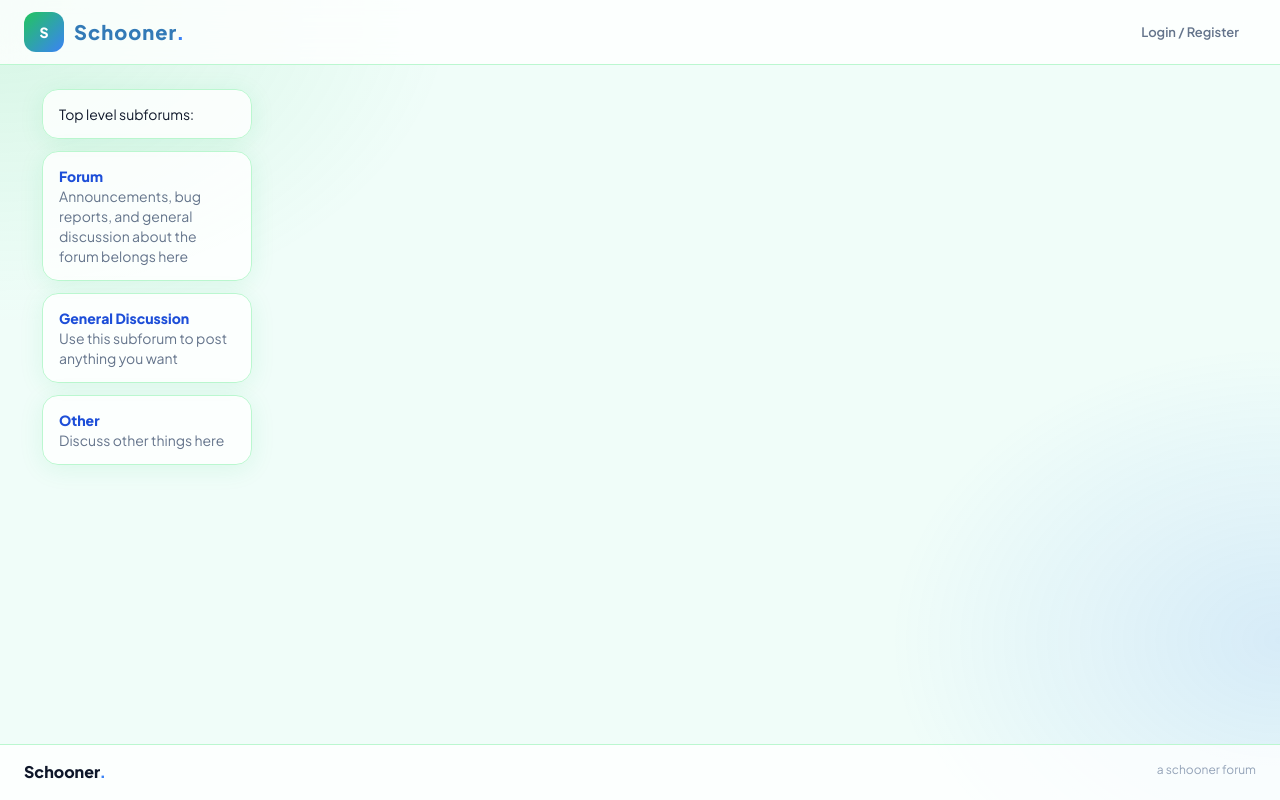
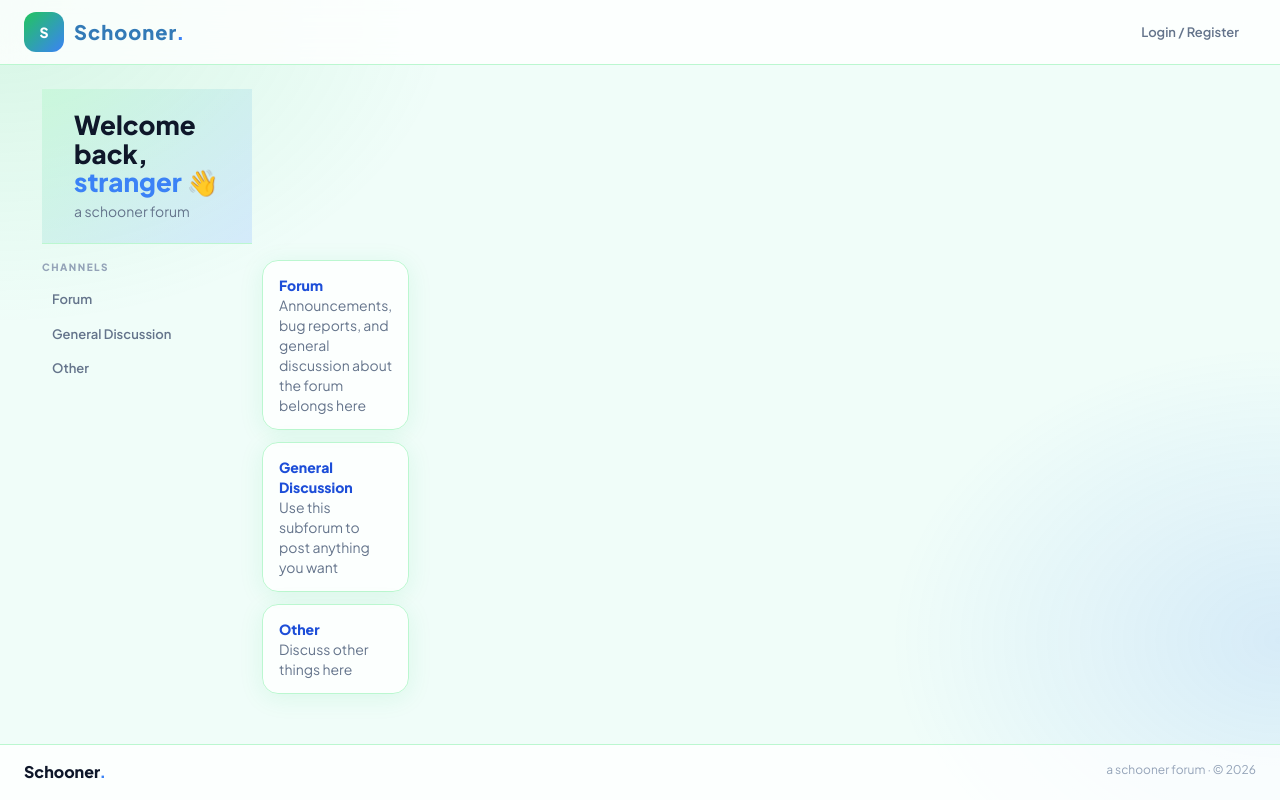
Before and after one commit to Circus-Circus-data-7-0/CircusCircus, a Flask app: page / in a window 1280 px wide. Run offline with Flask 3, Linux system fonts and the light colour scheme; data comes from the database, SQL or seed files in the repository; some libraries are stand-ins or nearby versions.

Commit message:
updated layout and subforums html pages to preserve Bianca's frontend design.

```diff
--- a/forum/templates/layout.html
+++ b/forum/templates/layout.html
@@ -2,7 +2,8 @@
 <html>
 <head>
     <link rel="preconnect" href="https://fonts.googleapis.com">
-    <link href="https://fonts.googleapis.com/css2?family=Plus+Jakarta+Sans:wght@400;600;700;800&display=swap" rel="stylesheet">
+    <link href="https://fonts.googleapis.com/css2?family=Plus+Jakarta+Sans:wght@400;500;600;700;800&display=swap" rel="stylesheet">
+    <link href="https://cdn.jsdelivr.net/npm/bootstrap-icons@1.11.3/font/bootstrap-icons.css" rel="stylesheet">
     <link rel="stylesheet" type="text/css" href="{{url_for('static', filename="bootstrap.min.css")}}">
     <link rel="stylesheet" type="text/css" href="{{url_for('static', filename="style.css")}}">
     <script src="{{url_for('static', filename="forum.js")}}"></script>
@@ -16,9 +17,7 @@
     {% if errors %}
     <div class="errors">
     {% for error in errors %}
-        <p class="error">
-            {{ error }}
-        </p>
+        <p class="error">{{ error }}</p>
     {% endfor %}
     </div>
     {% endif %}
@@ -29,7 +28,7 @@
     </div>
     <footer class="zc-footer">
         <div class="zc-footer-brand">{{ config.SITE_NAME }}<span>.</span></div>
-        <div class="zc-footer-copy">{{ config.SITE_DESCRIPTION }}</div>
+        <div class="zc-footer-copy">{{ config.SITE_DESCRIPTION }} · © 2026</div>
     </footer>
 </div>
 </body>
--- a/forum/templates/subforums.html
+++ b/forum/templates/subforums.html
@@ -1,24 +1,25 @@
 {% extends 'layout.html' %}
-{% block body%}
-<div class="toplevelinfo">
-	Top level subforums:
+{% block body %}
+<div class="zc-hero">
+  <div>
+    <h1>Welcome back, {% if current_user.is_authenticated %}<span>{{ current_user.username }}</span>{% else %}<span>stranger</span>{% endif %} 👋</h1>
+    <p>{{ config.SITE_DESCRIPTION }}</p>
+  </div>
 </div>
-{% for subforum in subforums %}
-<div class="subforumlisting">
-<div class="subforumtitle">
-<a href="/subforum?sub={{ subforum.id }}">
-{{ subforum.title}}
-</a>
-</div>
-<div class="subforumdesc">
-{{ subforum.description }}
-</div>
-</div>
-{% endfor %}
-
-<div class="subforumheaderlink">
-	{% if current_user.is_authenticated and current_user.admin %}
-	<a href="/createsubforum">Create a new forum</a>
-	{% endif %}
+<div style="display:grid;grid-template-columns:200px 1fr;gap:20px;margin-top:16px;">
+  <div>
+    <div class="zc-sidebar-label">Channels</div>
+    {% for subforum in subforums %}
+    <a class="zc-sidebar-link" href="/subforum?sub={{ subforum.id }}">{{ subforum.title }}</a>
+    {% endfor %}
+  </div>
+  <div>
+    {% for subforum in subforums %}
+    <div class="subforumlisting">
+      <div class="subforumtitle"><a href="/subforum?sub={{ subforum.id }}">{{ subforum.title }}</a></div>
+      <div class="subforumdesc">{{ subforum.description }}</div>
+    </div>
+    {% endfor %}
+  </div>
 </div>
 {% endblock %}
```
